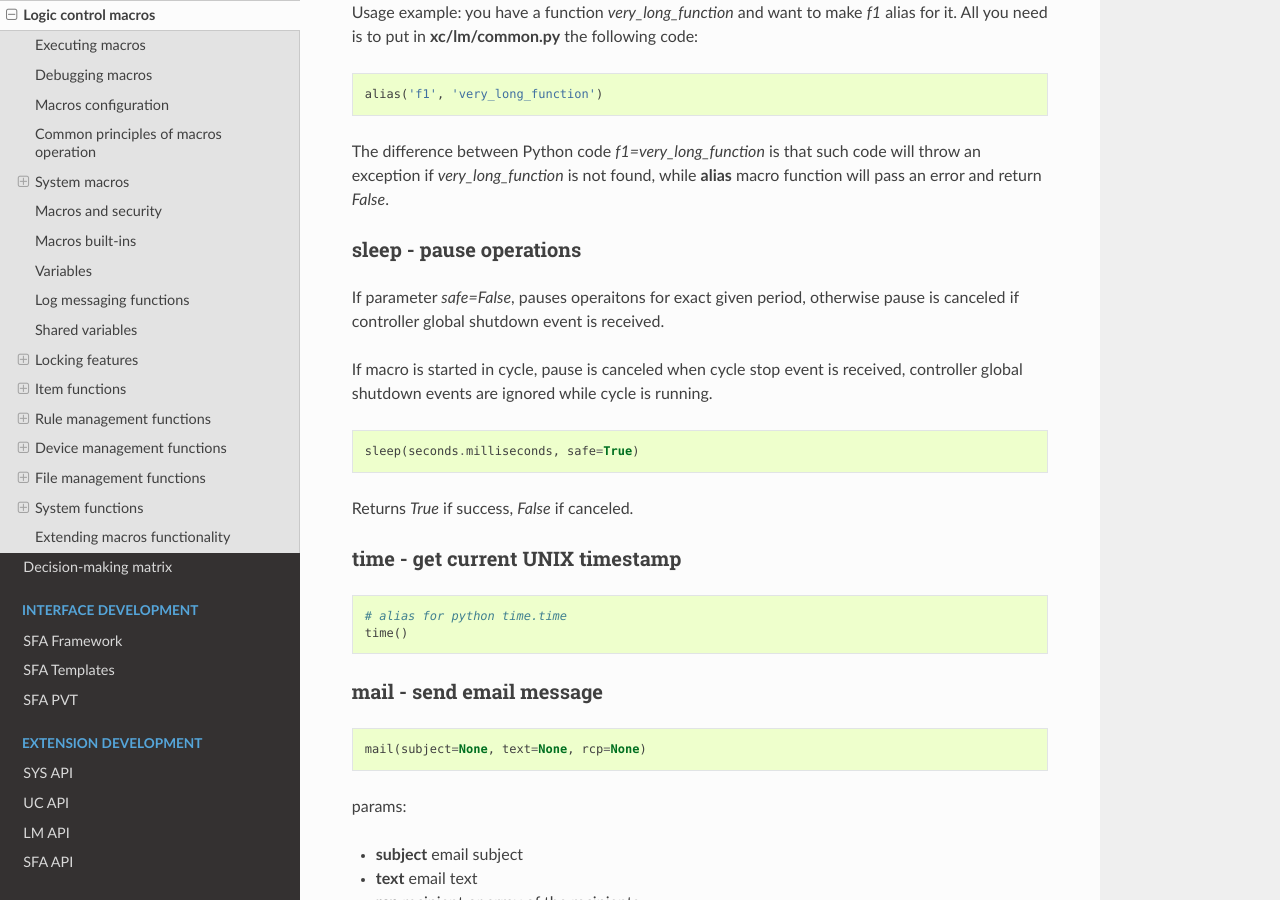
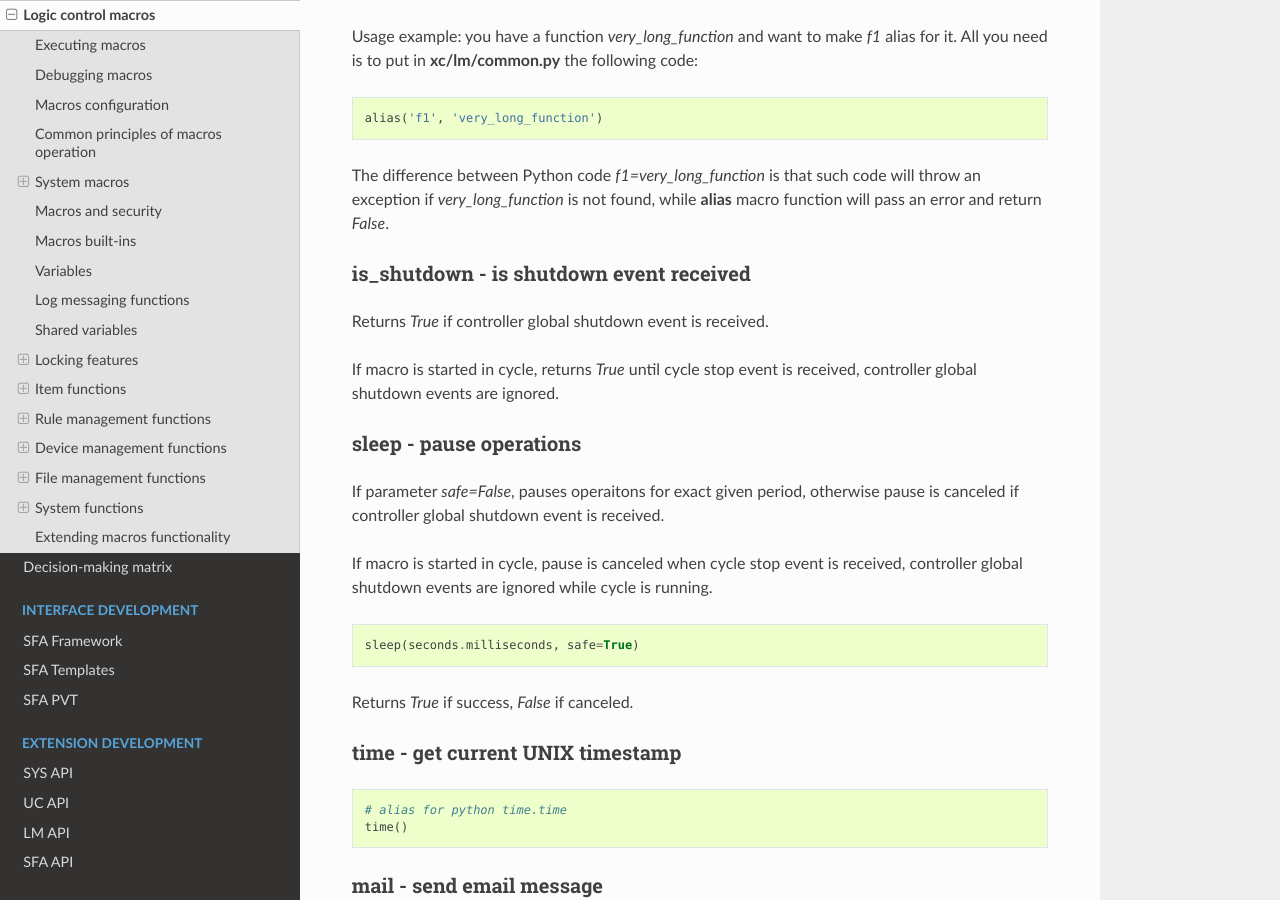
Before and after one commit to alttch/eva3, a Sphinx documentation site: the page built from doc/lm/macros.rst, in a window 1280 px wide and 900 px high, scrolled down 19483 px. Built offline with Sphinx 7.4.7 and the Read the Docs theme 2.0.0, drawn with Linux system fonts in a browser that asks for light colours; some of the changed text lies outside the part shown.

Commit message:
is_shutdown

```diff
--- a/doc/lm/macros.rst
+++ b/doc/lm/macros.rst
@@ -929,6 +929,16 @@ The difference between Python code *f1=very_long_function* is that such code
 will throw an exception if *very_long_function* is not found, while **alias**
 macro function will pass an error and return *False*.
 
+.. _m_is_shutdown:
+
+is_shutdown - is shutdown event received
+----------------------------------------
+
+Returns *True* if controller global shutdown event is received.
+
+If macro is started in cycle, returns *True* until cycle stop event is
+received, controller global shutdown events are ignored.
+
 .. _m_sleep:
 
 sleep - pause operations
```
